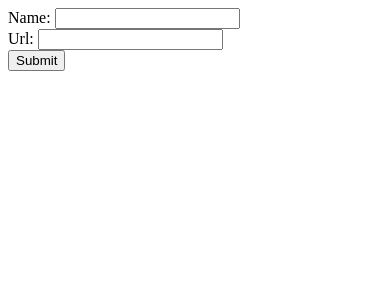
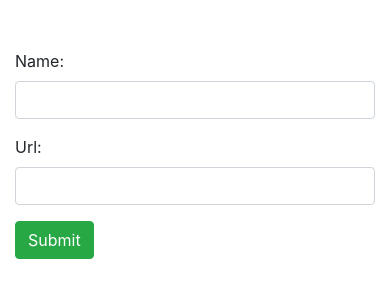
Before and after one commit to frankdai320/music, a Django app: page /add/ in a window 390 px wide. Shown: the top 300 px of the page. Run offline with Django 3.2, Linux system fonts and the light colour scheme; some libraries are stand-ins or nearby versions.

Commit message:
Rework templates to have some style

```diff
--- a/music_app/templates/music_app/add.html
+++ b/music_app/templates/music_app/add.html
@@ -1,3 +1,6 @@
+<link href="https://maxcdn.bootstrapcdn.com/bootstrap/4.0.0/css/bootstrap.min.css" rel="stylesheet"
+      integrity="sha384-Gn5384xqQ1aoWXA+058RXPxPg6fy4IWvTNh0E263XmFcJlSAwiGgFAW/dAiS6JXm" crossorigin="anonymous">
+
 <!-- SORRY FOR USELESS JS -->
 <script src="http://ajax.googleapis.com/ajax/libs/jquery/1.7/jquery.js"></script>
 
@@ -27,18 +30,35 @@
 
 	$('#button').click(f)
 	})
+
+
 </script>
+<br><br>
+<div class="container">
+    <div class="row">
+        <div class="col-md-2"></div>
+        <div class="col-md-8">
             <form id="submit" action=''>
-	<div>
+
+                <div class="form-group">
                     <label for="name">Name:</label>
-		<input name="name" id="name">
+                    <input name="name" id="name" class="form-control">
                 </div>
-	<div>
+                <div class="form-group">
                     <label for="url">Url:</label>
-		<input name="url" id="url">
+                    <input name="url" id="url" class="form-control">
                 </div>
-	<div>
-		<button id="button" type=button>Submit</button>
+                <button id="button" type=button class="btn btn-success">Submit</button>
+            </form>
         </div>
-</form>
+
+        <div class="col-md-2"></div>
+    </div>
+    <div class="row">
+        <div class="col-md-2"></div>
+        <div class="col-md-8">
             <div id="final"></div>
+        </div>
+        <div class="col-md-2"></div>
+    </div>
+</div>
```
Also changed, not shown: music_app/templates/music_app/get.html (+28 -9 lines). Lines whose indentation alone changed are shown as unchanged.
